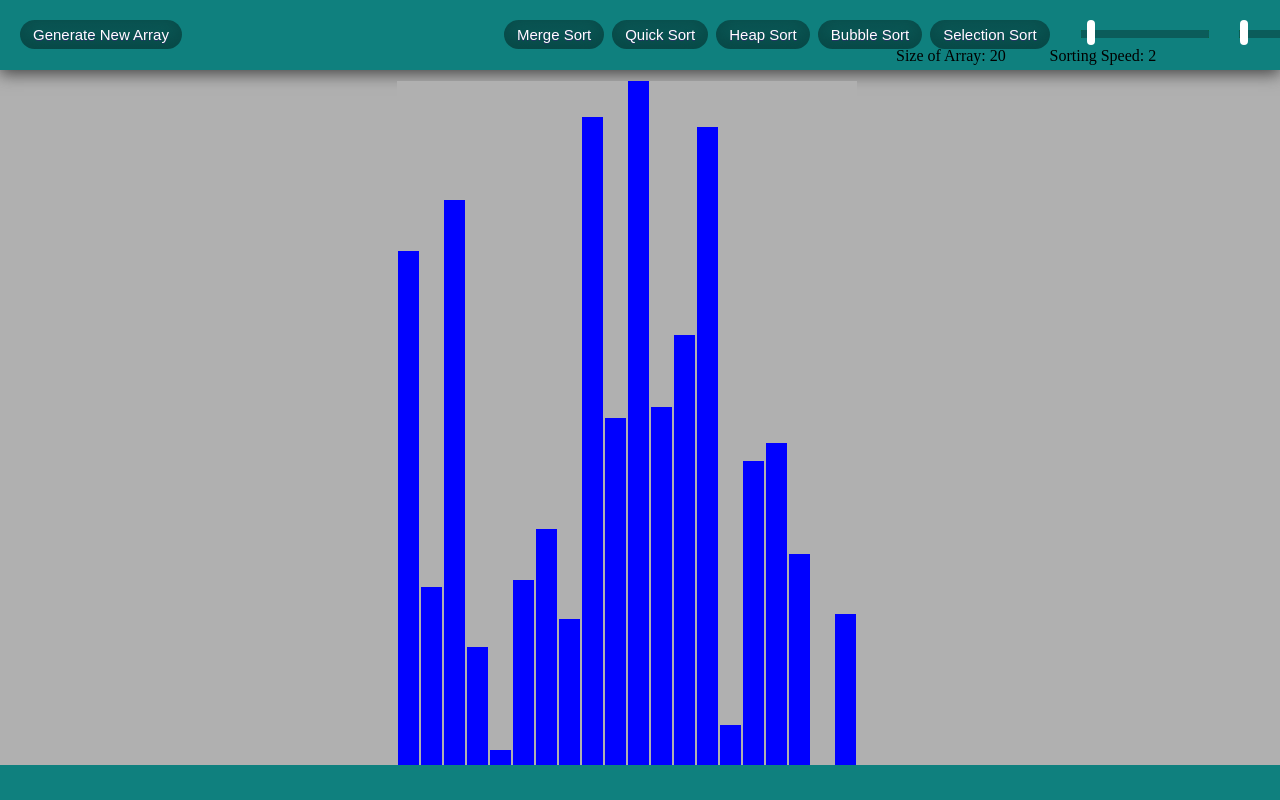
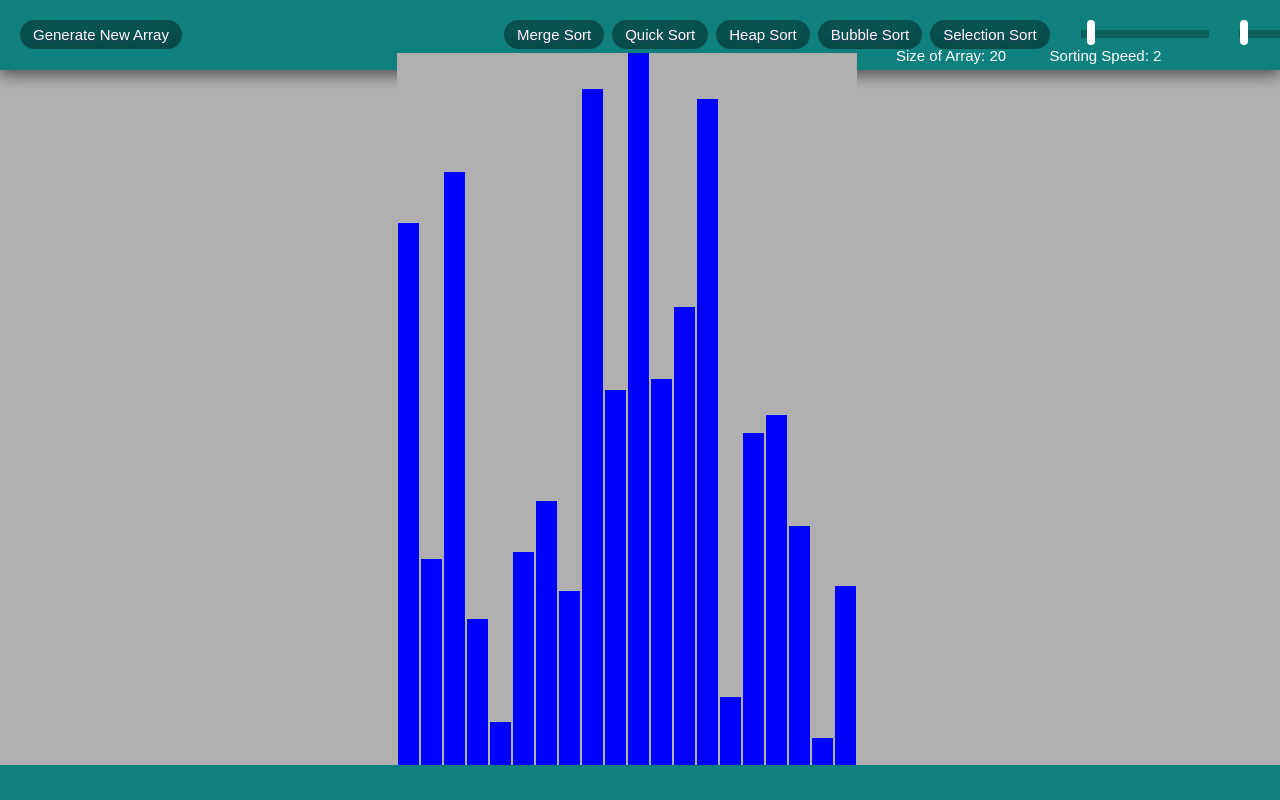
Before and after one commit to Tsutton908/sorting_algorithm_web_app, a React (Create React App) app: page / in a window 1280 px wide. Shown: the top 800 px of the page. Built offline with nearby package versions, Linux system fonts and the light colour scheme.

Commit message:
fixed tab contents

```diff
--- a/public/index.html
+++ b/public/index.html
@@ -24,7 +24,7 @@
       work correctly both with client-side routing and a non-root public URL.
       Learn how to configure a non-root public URL by running `npm run build`.
     -->
-    <title>React App</title>
+    <title>Sorting Visualizer</title>
   </head>
   <body>
     <noscript>You need to enable JavaScript to run this app.</noscript>
--- a/src/components/SortingVisualizer.js
+++ b/src/components/SortingVisualizer.js
@@ -91,6 +91,7 @@ export default class SortingVisualizer extends React.Component {
         //console.log(animations);
         //this.setState.sorted=true;
         this.setState.backgroundColor = "green";
+        console.log(this.state.array);
     }
 
     quickSort() {
--- a/src/styles/sortingVisualizer.css
+++ b/src/styles/sortingVisualizer.css
@@ -70,7 +70,7 @@
 .array-container {
   position: absolute;
   /*left: 100px;*/
-  bottom: 2px;
+  bottom: 30px;
 }
 
 .array-bar {
@@ -194,6 +194,9 @@ how to remove the virtical space around the range input in IE*/
   position: absolute;
   top: 47px;
   left: 70%;
+  color: #ffffff;
+  font-family: Arial;
+  font-size: 15px;
 }
 
 .sliderValueSpeed {
@@ -201,4 +204,7 @@ how to remove the virtical space around the range input in IE*/
   position: absolute;
   top: 47px;
   left: 82%;
+  color: #ffffff;
+  font-family: Arial;
+  font-size: 15px;
 }
```
Also changed, not shown: 1 other file (tests, documents, lock files or other folders).
